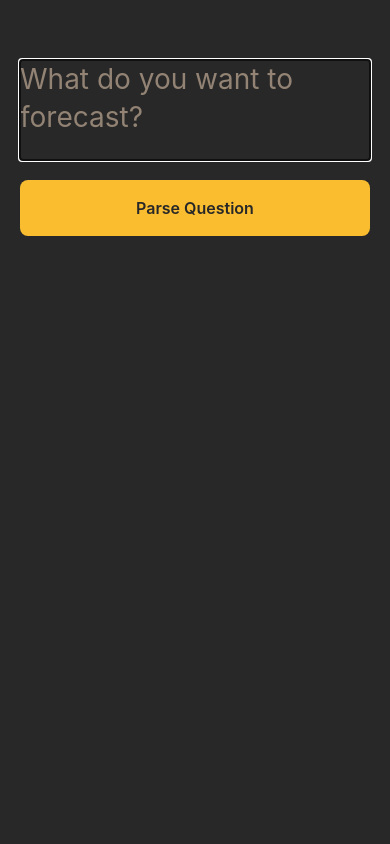
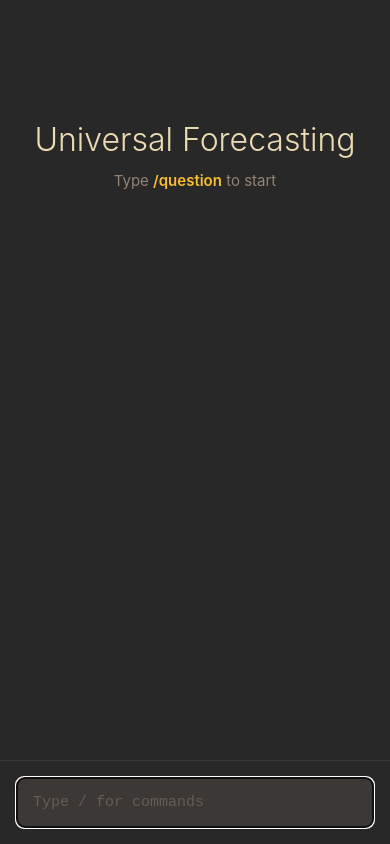
Before and after one commit to Replicant-Partners/uffp_mobile, a React Native app: screen /ForecastWorkspace in a window 390 px wide. Built offline with nearby package versions, Linux system fonts and the light colour scheme.

Commit message:
Add command prompt interface: /question command with hints, no parse button

```diff
--- a/src/screens/ForecastWorkspaceScreen.tsx
+++ b/src/screens/ForecastWorkspaceScreen.tsx
@@ -1,4 +1,4 @@
-import React, { useState } from "react";
+import React, { useState, useRef, useEffect } from "react";
 import {
   View,
   Text,
@@ -6,22 +6,45 @@ import {
   TouchableOpacity,
   StyleSheet,
   ScrollView,
+  KeyboardAvoidingView,
+  Platform,
   ActivityIndicator,
 } from "react-native";
 import { researchService } from "../services/researchService";
 
 export default function ForecastWorkspaceScreen() {
-  const [question, setQuestion] = useState("");
+  const [commandInput, setCommandInput] = useState("");
+  const [activeQuestion, setActiveQuestion] = useState("");
   const [loading, setLoading] = useState(false);
   const [parsedResult, setParsedResult] = useState<any>(null);
   const [error, setError] = useState<string>("");
+  const [showCommandHints, setShowCommandHints] = useState(true);
+  const inputRef = useRef<TextInput>(null);
 
-  const handleParse = async () => {
-    if (!question.trim()) {
-      setError("Please enter a question");
-      return;
+  useEffect(() => {
+    // Focus input on mount
+    setTimeout(() => inputRef.current?.focus(), 100);
+  }, []);
+
+  useEffect(() => {
+    // Show/hide command hints based on input
+    if (commandInput.startsWith("/")) {
+      setShowCommandHints(true);
+    } else {
+      setShowCommandHints(false);
     }
+  }, [commandInput]);
 
+  const handleCommandSubmit = async () => {
+    const trimmed = commandInput.trim();
+
+    // Handle /question command
+    if (trimmed.startsWith("/question ")) {
+      const question = trimmed.replace("/question ", "").trim();
+      if (!question) return;
+
+      setActiveQuestion(question);
+      setCommandInput("");
       setLoading(true);
       setError("");
 
@@ -34,35 +57,60 @@ export default function ForecastWorkspaceScreen() {
       } finally {
         setLoading(false);
       }
+    }
+  };
+
+  const getCommandHints = () => {
+    if (!commandInput || !commandInput.startsWith("/")) {
+      return [
+        { key: "question", label: "/question", desc: "Start a new forecast" },
+        { key: "help", label: "/help", desc: "Show all commands" },
+      ];
+    }
+
+    const query = commandInput.toLowerCase();
+    const hints = [
+      { key: "question", label: "/question", desc: "Start a new forecast" },
+      { key: "driver", label: "/driver", desc: "Add a driver" },
+      { key: "simulate", label: "/simulate", desc: "Run simulation" },
+    ];
+
+    return hints.filter(
+      (h) => h.label.includes(query) || h.desc.toLowerCase().includes(query),
+    );
   };
 
   return (
-    <ScrollView style={styles.container} keyboardShouldPersistTaps="handled">
-      <View style={styles.workspace}>
-        {/* Main Question Input */}
-        <View style={styles.questionSection}>
-          <TextInput
-            style={styles.questionInput}
-            placeholder="What do you want to forecast?"
-            placeholderTextColor="#928374"
-            value={question}
-            onChangeText={setQuestion}
-            multiline
-            autoFocus
-          />
+    <KeyboardAvoidingView
+      style={styles.container}
+      behavior={Platform.OS === "ios" ? "padding" : undefined}
+      keyboardVerticalOffset={0}
+    >
+      <ScrollView
+        style={styles.scrollView}
+        contentContainerStyle={styles.scrollContent}
+        keyboardShouldPersistTaps="handled"
+      >
+        {/* Active Question Display */}
+        {activeQuestion && (
+          <View style={styles.questionDisplay}>
+            <Text style={styles.questionText}>{activeQuestion}</Text>
+            {parsedResult && (
+              <Text style={styles.metadata}>
+                {parsedResult.domain} · {parsedResult.timeframe} ·
+                {Math.round((parsedResult.confidence || 0) * 100)}% confidence
+              </Text>
+            )}
+          </View>
+        )}
 
-          <TouchableOpacity
-            style={[styles.parseButton, loading && styles.parseButtonDisabled]}
-            onPress={handleParse}
-            disabled={loading}
-          >
-            {loading ? (
-              <ActivityIndicator color="#282828" />
-            ) : (
-              <Text style={styles.parseButtonText}>Parse Question</Text>
+        {/* Loading */}
+        {loading && (
+          <View style={styles.loadingCard}>
+            <ActivityIndicator color="#fabd2f" />
+            <Text style={styles.loadingText}>Parsing question...</Text>
+          </View>
         )}
-          </TouchableOpacity>
-        </View>
 
         {/* Error */}
         {error && (
@@ -71,21 +119,9 @@ export default function ForecastWorkspaceScreen() {
           </View>
         )}
 
-        {/* Parsed Result */}
-        {parsedResult && (
-          <View style={styles.resultSection}>
-            <View style={styles.resultHeader}>
-              <Text style={styles.resultQuestion}>{parsedResult.question}</Text>
-              {parsedResult.domain && (
-                <Text style={styles.metadata}>
-                  {parsedResult.domain} · {parsedResult.timeframe} ·{" "}
-                  {Math.round(parsedResult.confidence * 100)}% confidence
-                </Text>
-              )}
-            </View>
-
         {/* Suggested Drivers */}
-            {parsedResult.suggestedDrivers &&
+        {parsedResult &&
+          parsedResult.suggestedDrivers &&
           parsedResult.suggestedDrivers.length > 0 && (
             <View style={styles.driversSection}>
               <Text style={styles.sectionLabel}>Suggested Drivers</Text>
@@ -96,21 +132,69 @@ export default function ForecastWorkspaceScreen() {
                   </View>
                 ),
               )}
-                </View>
-              )}
-
-            {/* Next Steps Hint */}
               <View style={styles.hintCard}>
                 <Text style={styles.hintText}>
-                Next: Type{" "}
-                <Text style={styles.hintCommand}>/driver Driver name</Text> to
-                add a driver
+                  Type{" "}
+                  <Text style={styles.hintCommand}>/driver Squad strength</Text>{" "}
+                  to add a driver
                 </Text>
               </View>
             </View>
           )}
+
+        {/* Empty State */}
+        {!activeQuestion && !loading && (
+          <View style={styles.emptyState}>
+            <Text style={styles.emptyTitle}>Universal Forecasting</Text>
+            <Text style={styles.emptySubtitle}>
+              Type <Text style={styles.emptyCommand}>/question</Text> to start
+            </Text>
           </View>
+        )}
       </ScrollView>
+
+      {/* Command Input - Fixed at bottom */}
+      <View style={styles.commandSection}>
+        {/* Command Hints */}
+        {showCommandHints && getCommandHints().length > 0 && (
+          <View style={styles.hintsPanel}>
+            {getCommandHints().map((hint) => (
+              <TouchableOpacity
+                key={hint.key}
+                style={styles.hintItem}
+                onPress={() => {
+                  if (hint.key === "question") {
+                    setCommandInput("/question ");
+                  } else {
+                    setCommandInput(hint.label + " ");
+                  }
+                  inputRef.current?.focus();
+                }}
+              >
+                <Text style={styles.hintLabel}>{hint.label}</Text>
+                <Text style={styles.hintDesc}>{hint.desc}</Text>
+              </TouchableOpacity>
+            ))}
+          </View>
+        )}
+
+        {/* Command Input Field */}
+        <View style={styles.inputContainer}>
+          <TextInput
+            ref={inputRef}
+            style={styles.commandInput}
+            placeholder="Type / for commands"
+            placeholderTextColor="#665c54"
+            value={commandInput}
+            onChangeText={setCommandInput}
+            onSubmitEditing={handleCommandSubmit}
+            autoCapitalize="none"
+            returnKeyType="done"
+            blurOnSubmit={false}
+          />
+        </View>
+      </View>
+    </KeyboardAvoidingView>
   );
 }
 
@@ -119,35 +203,39 @@ const styles = StyleSheet.create({
     flex: 1,
     backgroundColor: "#282828",
   },
-  workspace: {
+  scrollView: {
+    flex: 1,
+  },
+  scrollContent: {
     padding: 20,
-    paddingTop: 60, // Extra space at top
+    paddingBottom: 100, // Space for command input
   },
-  questionSection: {
-    marginBottom: 32,
+  questionDisplay: {
+    marginBottom: 24,
   },
-  questionInput: {
+  questionText: {
     fontSize: 28,
     fontWeight: "400",
     color: "#ebdbb2",
-    marginBottom: 20,
-    minHeight: 100,
-    textAlignVertical: "top",
     lineHeight: 38,
+    marginBottom: 8,
   },
-  parseButton: {
-    backgroundColor: "#fabd2f",
-    padding: 18,
+  metadata: {
+    fontSize: 13,
+    color: "#928374",
+  },
+  loadingCard: {
+    flexDirection: "row",
+    alignItems: "center",
+    gap: 12,
+    padding: 16,
+    backgroundColor: "#3c3836",
     borderRadius: 8,
-    alignItems: "center",
+    marginBottom: 24,
   },
-  parseButtonDisabled: {
-    backgroundColor: "#504945",
-  },
-  parseButtonText: {
-    fontSize: 16,
-    fontWeight: "600",
-    color: "#282828",
+  loadingText: {
+    fontSize: 14,
+    color: "#d5c4a1",
   },
   errorCard: {
     backgroundColor: "#cc241d",
@@ -159,24 +247,8 @@ const styles = StyleSheet.create({
     fontSize: 14,
     color: "#ebdbb2",
   },
-  resultSection: {
+  driversSection: {
     marginTop: 24,
-  },
-  resultHeader: {
-    marginBottom: 24,
-  },
-  resultQuestion: {
-    fontSize: 24,
-    fontWeight: "500",
-    color: "#ebdbb2",
-    marginBottom: 8,
-  },
-  metadata: {
-    fontSize: 13,
-    color: "#928374",
-  },
-  driversSection: {
-    marginBottom: 24,
   },
   sectionLabel: {
     fontSize: 11,
@@ -200,17 +272,76 @@ const styles = StyleSheet.create({
   },
   hintCard: {
     backgroundColor: "#3c3836",
-    padding: 16,
+    padding: 12,
     borderRadius: 8,
+    marginTop: 8,
     borderLeftWidth: 3,
     borderLeftColor: "#b8bb26",
   },
   hintText: {
     fontSize: 13,
-    color: "#d5c4a1",
+    color: "#928374",
   },
   hintCommand: {
     fontWeight: "600",
     color: "#fabd2f",
   },
+  emptyState: {
+    flex: 1,
+    justifyContent: "center",
+    alignItems: "center",
+    paddingVertical: 100,
+  },
+  emptyTitle: {
+    fontSize: 32,
+    fontWeight: "300",
+    color: "#ebdbb2",
+    marginBottom: 12,
+  },
+  emptySubtitle: {
+    fontSize: 15,
+    color: "#928374",
+  },
+  emptyCommand: {
+    fontWeight: "600",
+    color: "#fabd2f",
+  },
+  commandSection: {
+    backgroundColor: "#282828",
+    borderTopWidth: 1,
+    borderTopColor: "#3c3836",
+  },
+  hintsPanel: {
+    backgroundColor: "#3c3836",
+    borderTopWidth: 1,
+    borderTopColor: "#504945",
+  },
+  hintItem: {
+    padding: 12,
+    borderBottomWidth: 1,
+    borderBottomColor: "#504945",
+  },
+  hintLabel: {
+    fontSize: 14,
+    fontWeight: "600",
+    color: "#fabd2f",
+    marginBottom: 2,
+  },
+  hintDesc: {
+    fontSize: 12,
+    color: "#928374",
+  },
+  inputContainer: {
+    padding: 16,
+  },
+  commandInput: {
+    backgroundColor: "#3c3836",
+    borderWidth: 1,
+    borderColor: "#504945",
+    borderRadius: 8,
+    padding: 16,
+    fontSize: 15,
+    color: "#ebdbb2",
+    fontFamily: Platform.OS === "ios" ? "Menlo" : "monospace",
+  },
 });
```
Lines whose indentation alone changed are shown as unchanged.
